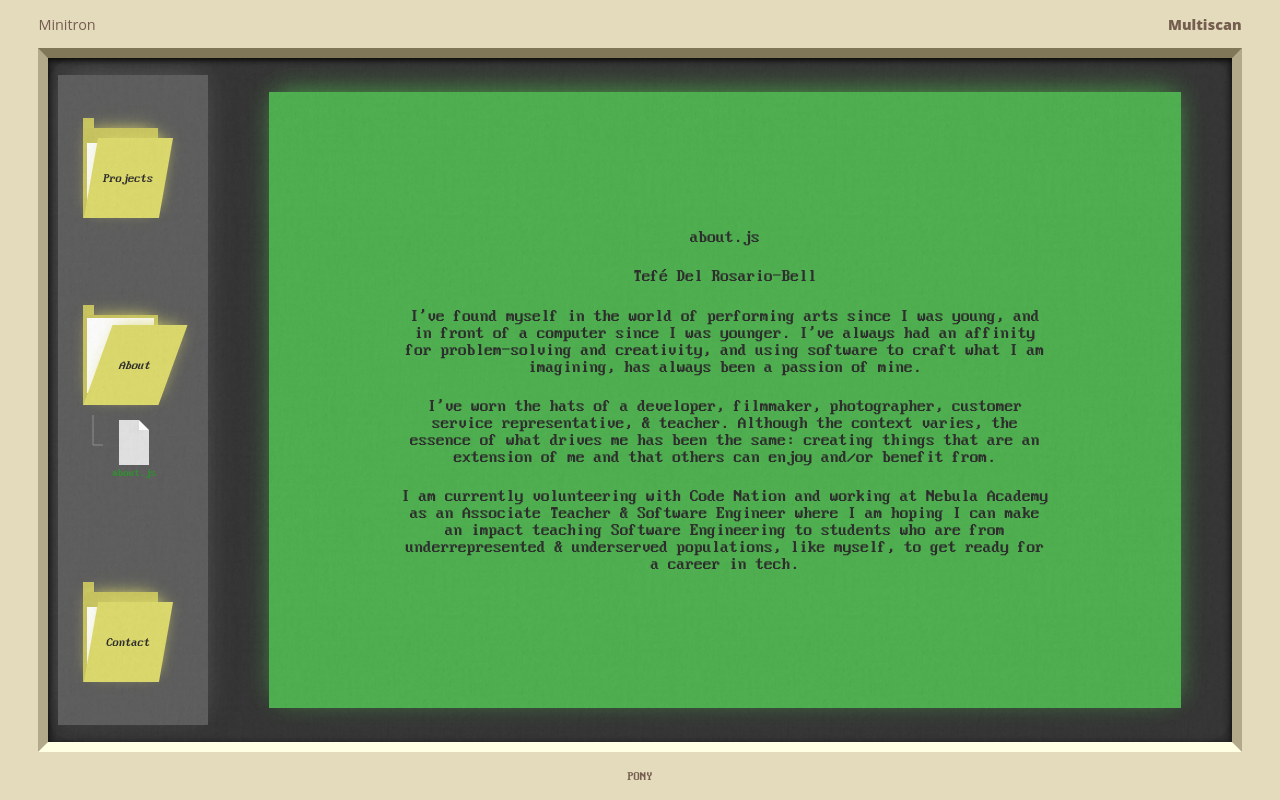
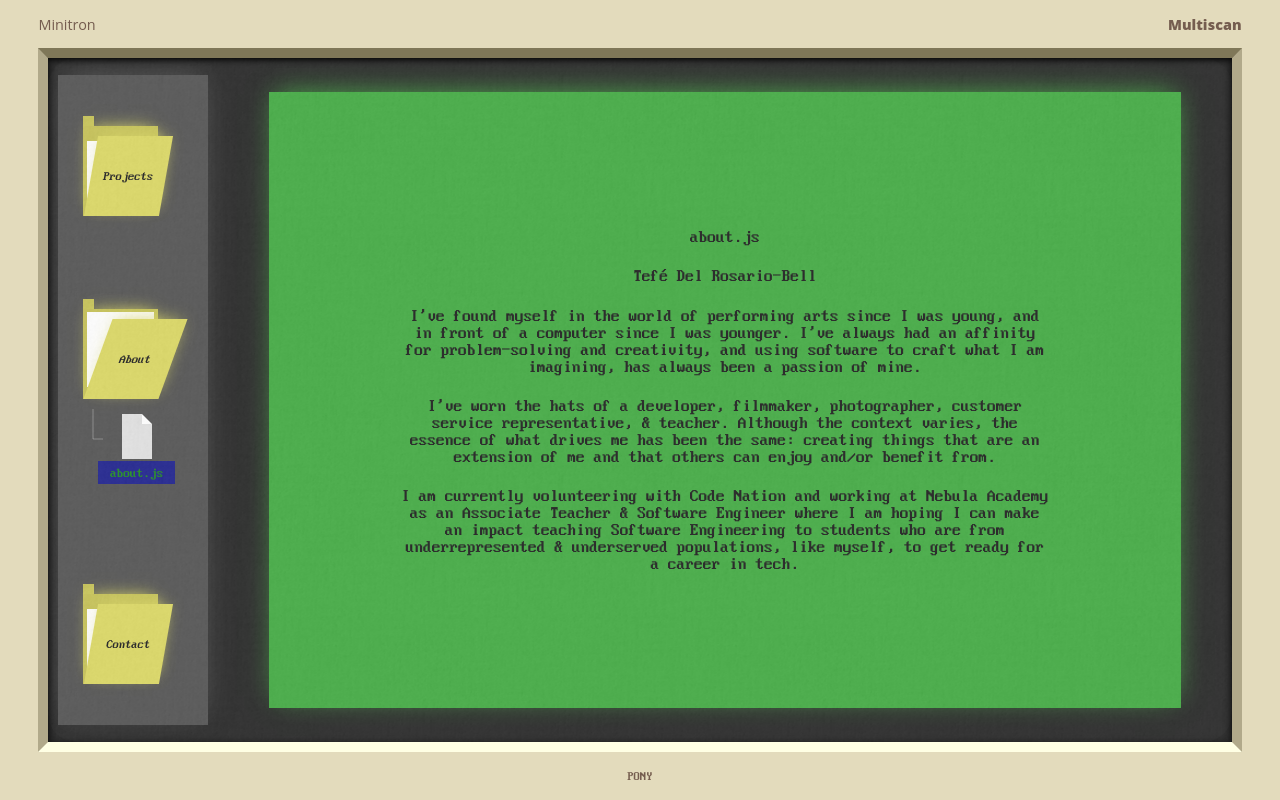
Before and after one commit to tefedrb/tefedrb.github.io, a React app: page / in a window 1280 px wide. Built offline with nearby package versions, Linux system fonts and the light colour scheme.

Commit message:
added file open indicator

```diff
--- a/src/components/File/OpenFile.js
+++ b/src/components/File/OpenFile.js
@@ -3,7 +3,7 @@ import { Context } from '../../context';
 import { GraphicBody } from './FileCss';
 
 const OpenFile = (props) => {
-    const { files, globalState} = useContext(Context);
+    const { files, globalState } = useContext(Context);
     return (
         <GraphicBody
             name={"GraphicBody"}
@@ -14,4 +14,4 @@ const OpenFile = (props) => {
     )
 }
 
-export default OpenFile
+export default OpenFile;
--- a/src/components/FileDropDown.js
+++ b/src/components/FileDropDown.js
@@ -47,31 +47,42 @@ export const FileWrapper = styled.div`
 `
 
 export const FileName = styled.p`
+    background-color: ${props => props.open ? "rgb(0,4,127)" : "none"};
     width: 100%;
+    padding: 5px;
     display: flex;
     justify-content: center;
+    align-text: center;
     margin: 2px;
-    white-space: nowrap;
-    font-size: 14px;
+    white-space: ${props => props.open ? "wrap" : "nowrap" };
+    font-size: 17px;
+
     @media (max-width: 948px){
         margin-right: 5px;
         margin-left: 5px;
+    }
+
+    @media screen and (max-width: 651px), screen and (max-height: 757px){
+        font-size: 14px;
     }
 `
 // Instead of using media queries, we can use the event listener info to switch
 // from the vertical version of our nav to the horizontal version.
 const FileDropDown = (props) => {
     const { updateRenderedFile } = useContext(Context);
-    const { verticalDisplay } = useContext(Context);
+    const { verticalDisplay, globalState } = useContext(Context);
+    const { fileLoaded } = globalState;
+
     const files = props?.files.map((fileData, key) => (
             <FileWrapper name={"fileWrapper"} key={key}>
                 <span onClick={() => updateRenderedFile(fileData.name)}>
                     <MiniFile
                         data={fileData}
                         mini={true}
+                        open={fileLoaded === fileData.name ? true : false}
                     />
                 </span>
-                <FileName>{fileData.name}</FileName>
+                <FileName open={fileLoaded === fileData.name ? true : false}>{fileData.name}</FileName>
             </FileWrapper>
         )
     );
@@ -83,6 +94,7 @@ const FileDropDown = (props) => {
                     numOfFiles={props?.files.length}
                     name={"AllFilesWrap"}
                 >
+                    {console.log(fileLoaded, "fileloaded")}
                     {props.display && !verticalDisplay ? files : ""}
                 </AllFilesWrap>
         </FileDropDownWrap>
--- a/src/components/FolderContents/Contact.js
+++ b/src/components/FolderContents/Contact.js
@@ -11,6 +11,9 @@ const ContactOuterWrap = styled.div`
     margin: auto;
     text-align: center;
     border: 2px solid black;
+    @media screen and (max-width: 651px), screen and (max-height: 757px){
+        height: 87%;
+    }
 
 `
 const ContactInnerWrap = styled.div`
@@ -21,7 +24,7 @@ const ContactInnerWrap = styled.div`
     height: 93%;
     width: 100%;
 `
-const ContactDiv = styled.div`
+const ContactDiv = styled.a`
     display: flex;
     flex-direction: column;
     justify-content: space-around;
@@ -29,6 +32,7 @@ const ContactDiv = styled.div`
     margin: 0;
     padding: 0;
 `
+
 const Icon = styled.img`
     height: 60px;
     width: 60px;
@@ -44,26 +48,27 @@ const WindowTop = styled.div`
 `
 
 const Contact = () => {
+
     return (
         <ContactOuterWrap name={"contact-outer-wrap"}>
 
             <WindowTop><h1 style={{margin: "0", fontSize: "inherit"}}>contact.js</h1></WindowTop>
             <ContactInnerWrap name={"contact-inner-wrap"}>
-                <ContactDiv>
+                <ContactDiv href="https://github.com/tefedrb" target="_blank" rel="noopener">
                     <Icon src={gitHubImg}/>
-                    <a href="https://github.com/tefedrb" target="_blank" rel="noopener">GitHub</a>
+                    <p>GitHub</p>
                 </ContactDiv>
-                <ContactDiv>
+                <ContactDiv href="https://www.linkedin.com/in/tefedrb/" target="_blank" rel="noopener">
                     <Icon src={linkedInImg}/>
-                    <a href="https://www.linkedin.com/in/tefedrb/" target="_blank" rel="noopener">LinkedIn</a>
+                    <p>LinkedIn</p>
                 </ContactDiv>
                 <ContactDiv>
                     <Icon src={gmailImg}/>
                     tefebell@gmail.com
                 </ContactDiv>
-                <ContactDiv>
+                <ContactDiv href="https://twitter.com/HypedOnTofu" target="_blank" rel="noopener">
                     <Icon src={twitterImg}/>
-                    <a href="https://twitter.com/HypedOnTofu" target="_blank" rel="noopener">Twitter</a>
+                    <p>Twitter</p>
                 </ContactDiv>
             </ContactInnerWrap>
 
--- a/src/components/FolderContents/Equipped.js
+++ b/src/components/FolderContents/Equipped.js
@@ -7,7 +7,7 @@ const Equipped = () => {
     return (
         <>
             <ProjLinkWrap>
-                <ProjLink>[ GitHub ]</ProjLink>
+                <ProjLink href="https://github.com/tefedrb/equipped" target="_blank">[ GitHub ]</ProjLink>
                 <ProjLink>[ Demo ]</ProjLink>
             </ProjLinkWrap>
             <h1 style={{marginTop: "0"}}>Equipped</h1>
--- a/src/components/MobileNavAdapter.js
+++ b/src/components/MobileNavAdapter.js
@@ -49,7 +49,7 @@ const MobileNavWrapper = styled.div`
 `
 const MobileNavAdapter = (props) => {
     const { globalState, updateRenderedFile } = useContext(Context);
-    const { filesDisplayed } = globalState;
+    const { filesDisplayed, fileLoaded } = globalState;
 
     const files = () => {
         return filesDisplayed.map((file, key) => (
@@ -60,7 +60,7 @@ const MobileNavAdapter = (props) => {
                         mini={true}
                     />
                 </span>
-                <FileName>{file.name}</FileName>
+                <FileName open={fileLoaded === file.name ? true : false}>{file.name}</FileName>
             </FileWrapper>
         ))
     }
--- a/src/components/NavigationPanel.js
+++ b/src/components/NavigationPanel.js
@@ -13,7 +13,7 @@ const NavWrapper = styled.nav`
     width: 100%;
 
     @media (max-height: 400px) and (max-width: 700px){
-        width: 80%;
+        width: 100%;
     }
 
     @media (max-width: 948px){
@@ -31,7 +31,7 @@ const NavigationPanel = (props) => {
     const [ openFolder, changeOpenFolder ] = useState("About");
     const { folder, filesFromFolder, saveStateForMobileHack,
         rehydrateStateFromStorage, checkStorageForMobileHack, globalState, updateRenderedFile  } = useContext(Context);
-    const {fileLoaded} = globalState;
+    const { fileLoaded } = globalState;
 
     useEffect(() => {
 
--- a/src/context.js
+++ b/src/context.js
@@ -67,7 +67,7 @@ export const Provider = (props) => {
 
     const [ globalState, setGlobalState ] = useState({
         folderLoc: [100, 20],
-        filesDisplayed: [{name:"about.js"}],
+        filesDisplayed: [{name: "about.js"}],
         fileLoaded: "about.js"
     });
 
--- a/src/css/styles.css
+++ b/src/css/styles.css
@@ -48,25 +48,8 @@ a:visited {
 ::-webkit-scrollbar {
     width: 11px;
 }
-::-webkit-scrollbar-track{
-    /* -webkit-box-shadow: inset 0 0 6px rgba(0,0,0,0.3);
-    box-shadow: inset 0 0 6px rgba(0,0,0,0.3); */
-}
 
 ::-webkit-scrollbar-thumb {
     background: rgb(240,235,223);
     box-shadow: inset -2px -2px 2px rgb(79, 79, 79), inset 2px 2px 2px rgb(246,243,237);
 }
-
-/* ::-webkit-scrollbar-button:vertical:decrement{
-    width: 10px;
-    height: 10px;
-    border-left: 50px solid transparent;
-    border-right: 50px solid transparent;
-    border-top: 100px solid red;
-    background-color: black;
-}
-
-/* ::-webkit-scrollbar-button:vertical:increment {
-    background-color: green;
-} */
```
